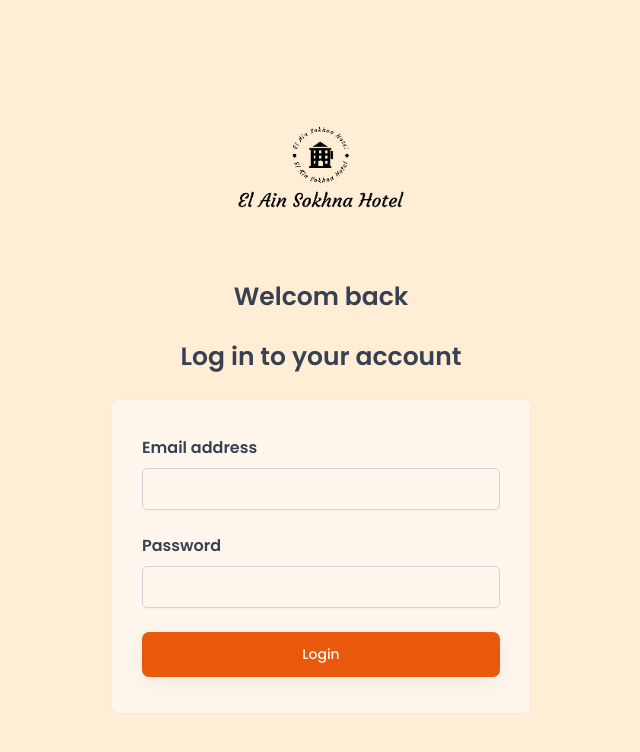
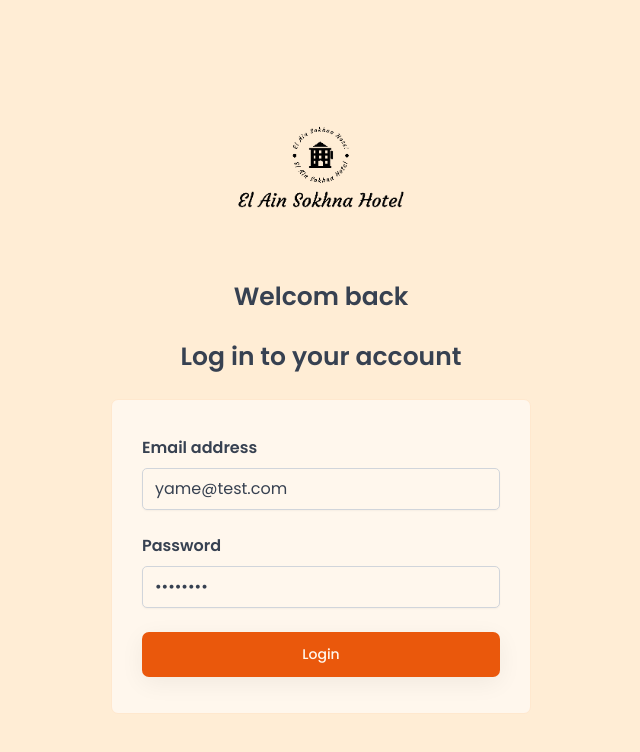
Before and after one commit to Alaa8884/React-ain-sokhna-hotel-reservationSite, a React (Vite) app: page /login in a window 1280 px wide. Shown: the top 752 px of the page, without its empty margins (319-959 px from the left). Built offline with nearby package versions, Linux system fonts and the light colour scheme; a web font is replaced by a local one.

Commit message:
fix some error in error page

```diff
--- a/src/features/authentication/LoginForm.jsx
+++ b/src/features/authentication/LoginForm.jsx
@@ -12,8 +12,8 @@ function LoginForm() {
   // const [email, setEmail] = useState("");
   // const [password, setPassword] = useState("");
 
-  const [email, setEmail] = useState("");
-  const [password, setPassword] = useState("");
+  const [email, setEmail] = useState("yame@test.com");
+  const [password, setPassword] = useState("12345678");
   const { login, isLoading } = useLogin();
 
   function handleSubmit(e) {
--- a/src/pages/PageNotFound.jsx
+++ b/src/pages/PageNotFound.jsx
@@ -2,6 +2,7 @@ import styled from "styled-components";
 
 import { useMoveBack } from "../hooks/useMoveBack";
 import Heading from "../ui/Heading";
+import Button from "../ui/Button";
 
 const StyledPageNotFound = styled.main`
   height: 100vh;
@@ -36,9 +37,9 @@ function PageNotFound() {
         <Heading as="h1">
           The page you are looking for could not be found 😢
         </Heading>
-        <button onClick={moveBack} size="large">
+        <Button onClick={moveBack} size="large" variations="primary">
           &larr; Go back
-        </button>
+        </Button>
       </Box>
     </StyledPageNotFound>
   );
--- a/src/pages/Settings.jsx
+++ b/src/pages/Settings.jsx
@@ -1,12 +1,13 @@
 import UpdateSettingsForm from "../features/settings/UpdateSettingsForm";
 import Heading from "../ui/Heading";
 import Row from "../ui/Row";
+
 
 function Settings() {
   return (
     <Row>
       <Heading as="h1">Update hotel settings</Heading>
-      <UpdateSettingsForm />
+      <UpdateSettingsForm/>
     </Row>
   );
 }
--- a/src/ui/ErrorFallback.jsx
+++ b/src/ui/ErrorFallback.jsx
@@ -26,13 +26,15 @@ const Box = styled.div`
     margin-bottom: 2rem;
   }
 
-
   & p {
     font-family: "Sono";
     font-weight: bold;
     font-size: 18px;
     margin-bottom: 3.2rem;
     color: var(--color-brand-800);
+  }
+  & button {
+    color: var(--color-brand-700);
   }
 `;
 
@@ -45,7 +47,11 @@ function ErrorFallback({ error, resetErrorBoundary }) {
           <Heading as="h1">Something went wrong 😔</Heading>
           <p>{error.message}</p>
           <p>To return to the homepage please click the button below.</p>
-          <Button sizes="large" onClick={resetErrorBoundary}>
+          <Button
+            sizes="large"
+            onClick={resetErrorBoundary}
+            variations="primary"
+          >
             Try again
           </Button>
         </Box>
```
Also changed, not shown: vercel.json (added).
